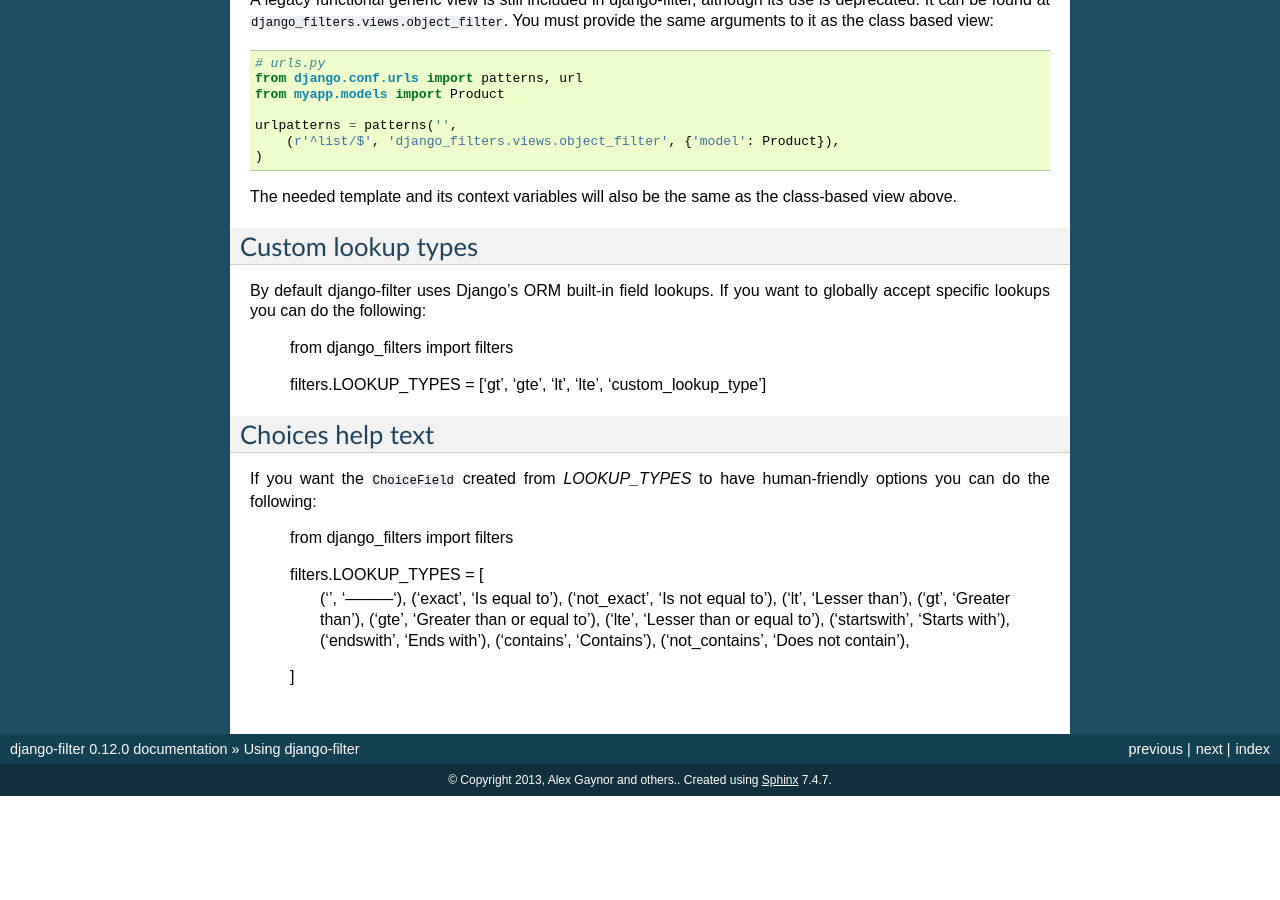
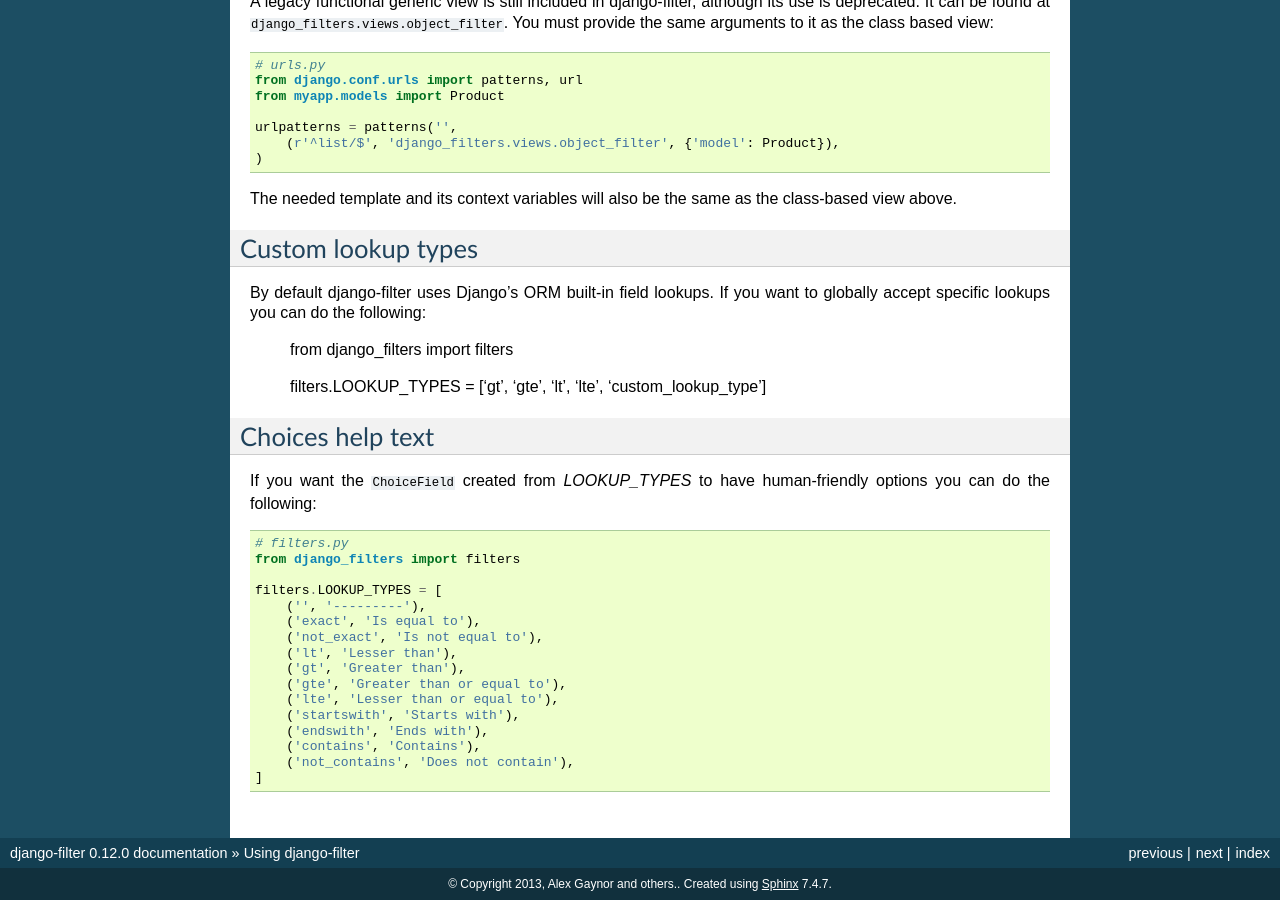
Before and after one commit to carltongibson/django-filter, a Sphinx documentation site: the page built from docs/usage.txt, in a window 1280 px wide and 900 px high, scrolled down 5724 px. Built offline with Sphinx 7.4.7, drawn with Linux system fonts in a browser that asks for light colours; before the commit the page ends 6520 px from its top, so only the background shows below that; some of the changed text lies outside the part shown.

Commit message:
Fix docs warning

```diff
--- a/docs/conf.py
+++ b/docs/conf.py
@@ -91,7 +91,7 @@ pygments_style = 'sphinx'
 
 # The theme to use for HTML and HTML Help pages.  See the documentation for
 # a list of builtin themes.
-html_theme = 'default'
+html_theme = 'classic'
 
 # Theme options are theme-specific and customize the look and feel of a theme
 # further.  For a list of options available for each theme, see the
--- a/docs/ref/fields.txt
+++ b/docs/ref/fields.txt
@@ -16,4 +16,4 @@ You may set ``input_formats`` to your list of required formats as per the `DateT
     f.input_formats = [IsoDateTimeField.ISO_8601] + DateTimeField.input_formats
 
 
-.. _`DateTimeField Docs`:https://docs.djangoproject.com/en/1.8/ref/forms/fields/#django.forms.DateTimeField.input_formats
+.. _`DateTimeField Docs`: https://docs.djangoproject.com/en/1.8/ref/forms/fields/#django.forms.DateTimeField.input_formats
--- a/docs/ref/filters.txt
+++ b/docs/ref/filters.txt
@@ -308,13 +308,13 @@ A boolean value that specifies whether the Filter should use ``filter`` or ``exc
 Defaults to ``False``.
 
 ModelChoiceFilter and ModelMultipleChoiceFilter arguments
---------------
+---------------------------------------------------------
 
 These arguments apply specifically to ModelChoiceFiler and
 ModelMultipleChoiceFilter only.
 
 ``queryset``
-~~~~~~~~~~~
+~~~~~~~~~~~~
 
 ``ModelChoiceFilter`` and ``ModelMultipleChoiceFilter`` require a queryset to operate on which must be passed as a kwarg.
 
--- a/docs/ref/widgets.txt
+++ b/docs/ref/widgets.txt
@@ -10,7 +10,7 @@ arguments.
 This widget renders each option as a link, instead of an actual <input>.  It has
 one method that you can override for additional customizability.
 ``option_string()`` should return a string with 3 Python keyword argument
-placeholders::
+placeholders:
 
 1. ``attrs``: This is a string with all the attributes that will be on the
    final ``<a>`` tag.
--- a/docs/usage.txt
+++ b/docs/usage.txt
@@ -298,7 +298,7 @@ set to ``STRICTNESS.RETURN_NO_RESULTS`` meaning that an empty queryset is
 returned if any field contains an invalid value. You can loosen this behavior
 by setting ``strict`` to ``STRICTNESS.IGNORE`` which will effectively ignore a
 filter field if its value is invalid. A third option of
-``STRICTNESS.RAISE_VALIDATION_ERROR`` will cause a ``ValidationError` to be
+``STRICTNESS.RAISE_VALIDATION_ERROR`` will cause a ``ValidationError`` to be
 raised if any field contains an invalid value.
 
 Overriding ``FilterSet`` methods
@@ -380,6 +380,9 @@ Choices help text
 
 If you want the ``ChoiceField`` created from `LOOKUP_TYPES` to have human-friendly options you can do the following:
 
+::
+
+    # filters.py
     from django_filters import filters
 
     filters.LOOKUP_TYPES = [
```
